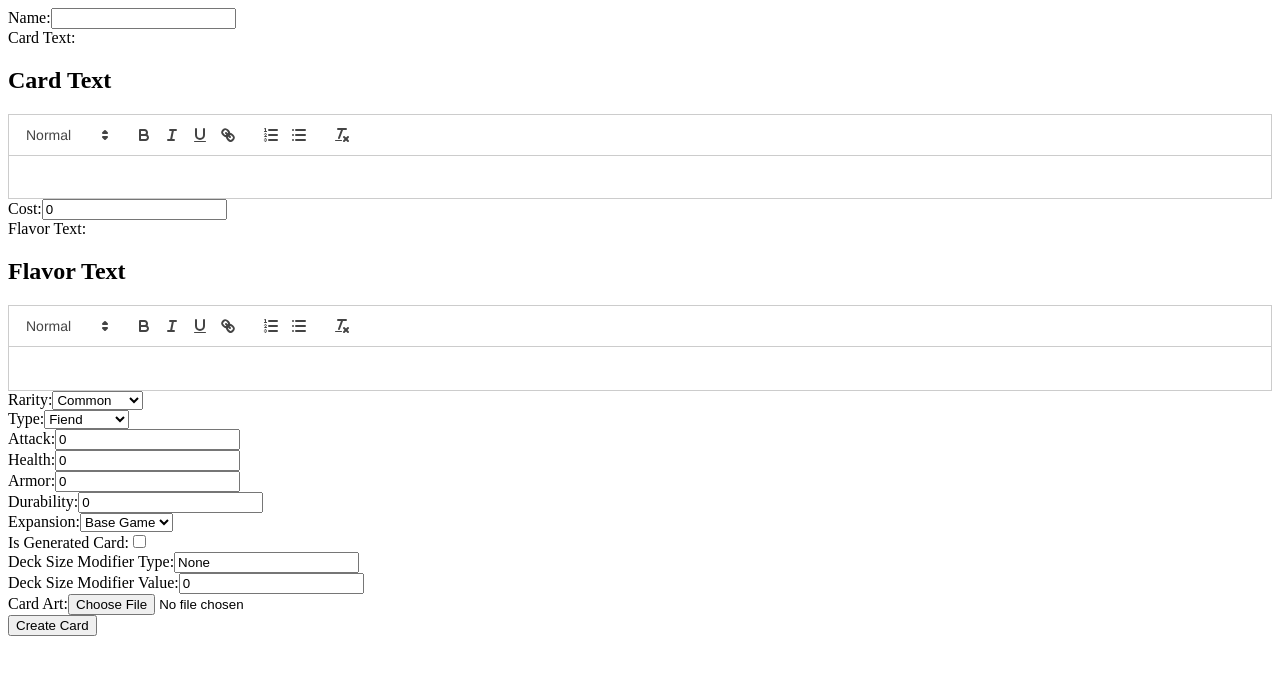
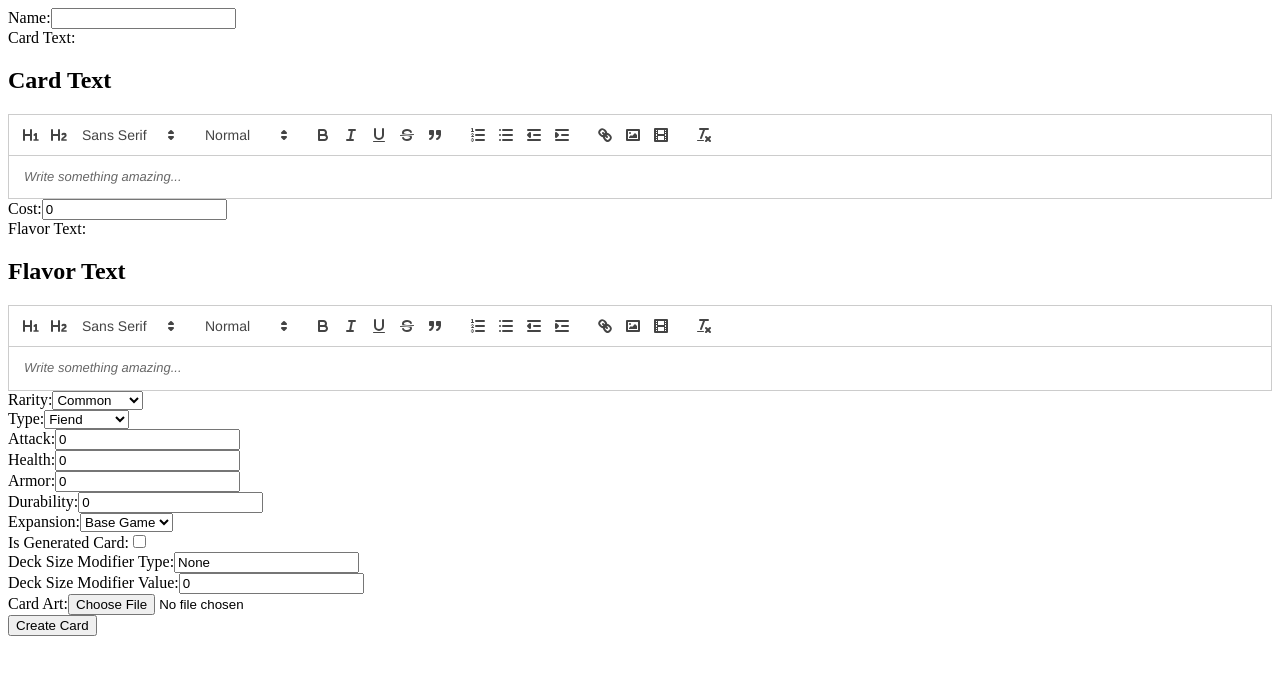
Before and after one commit to MS-Izoku/rathama-manager-ui, a Gatsby site: page /Cards/Creator in a window 1280 px wide. Built offline with nearby package versions, Linux system fonts and the light colour scheme; Gatsby itself is replaced by a stand-in of ours.

Commit message:
adding state to texteditor

```diff
--- a/src/components/TextEditor.js
+++ b/src/components/TextEditor.js
@@ -1,18 +1,49 @@
-import React from 'react'
+import React, {useState} from 'react'
 import ReactQuill from "react-quill";
 import 'react-quill/dist/quill.snow.css';
 
 const TextEditor = (props) => {
+
+    // State to handle changes in the text editor content
+    const [content, setContent] = useState(props.content ? props.content : "")
+
     const title = props.title ? props.title : "Text Editor";
     const className = props.className ? props.className : "";
     const titleClass = props.titleClass ? props.titleClass : "";
+
+    // Quill modules configuration
+    const modules = {
+        toolbar: [
+          [{ 'header': '1' }, { 'header': '2' }, { 'font': [] }],
+          [{ size: [] }],
+          ['bold', 'italic', 'underline', 'strike', 'blockquote'],
+          [{ 'list': 'ordered' }, { 'list': 'bullet' },
+          { 'indent': '-1' }, { 'indent': '+1' }],
+          ['link', 'image', 'video'],
+          ['clean']
+        ],
+        clipboard: {
+          // toggle to add extra line breaks when pasting HTML:
+          matchVisual: false,
+        }
+      };
 
     return (
         <div>
             <div className={className}>
                <h2 className={titleClass}>{title}</h2>
-               <ReactQuill theme='snow'/>
             </div>
+
+            <ReactQuill
+            className="h-[10rem]"
+            theme='snow'
+            formats={['header', 'font', 'size', 'bold', 'italic', 'underline', 'strike', 'blockquote', 'list', 'bullet', 'indent', 'link', 'image', 'video']}
+            placeholder="Write something amazing..."
+            modules={modules}
+            onChange={setContent} // Handle text editor content changes
+            value={content} // Set the value of the text editor in content
+            />
+
         </div>
     );
 };
```
